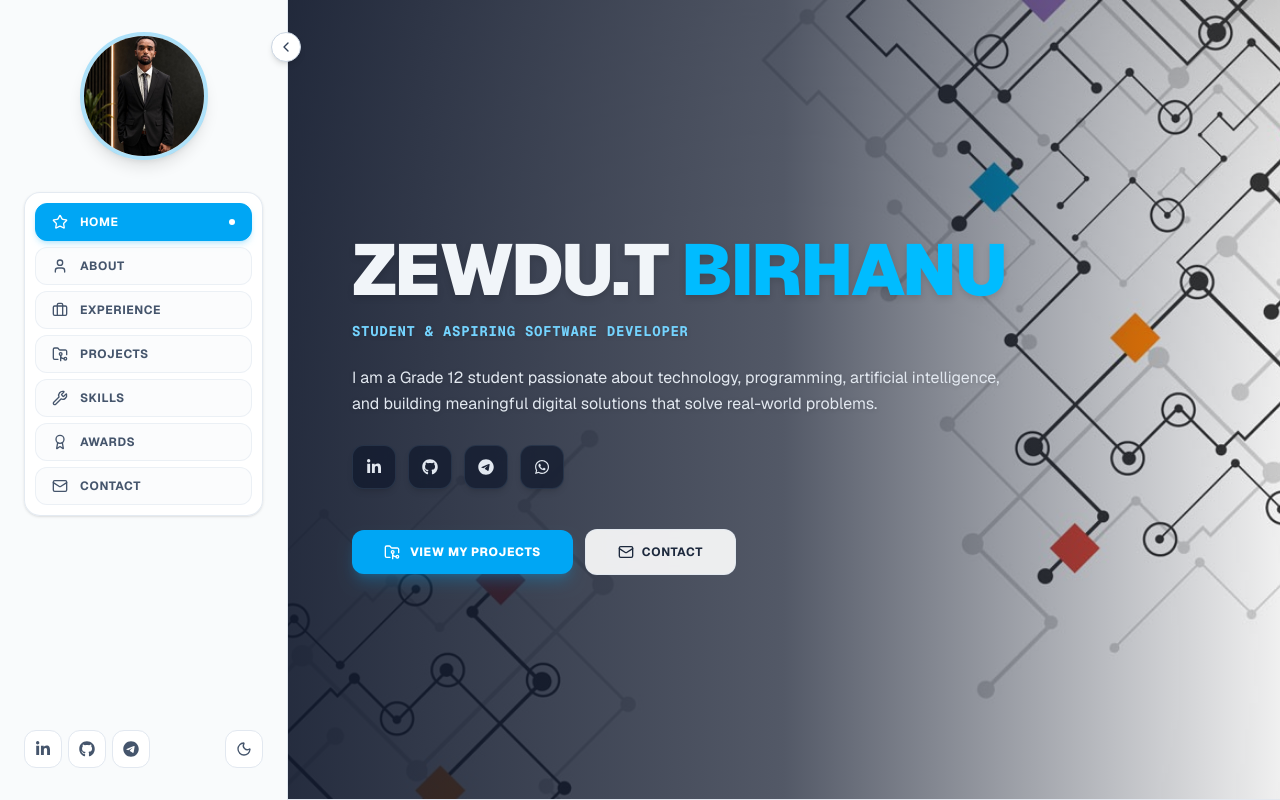
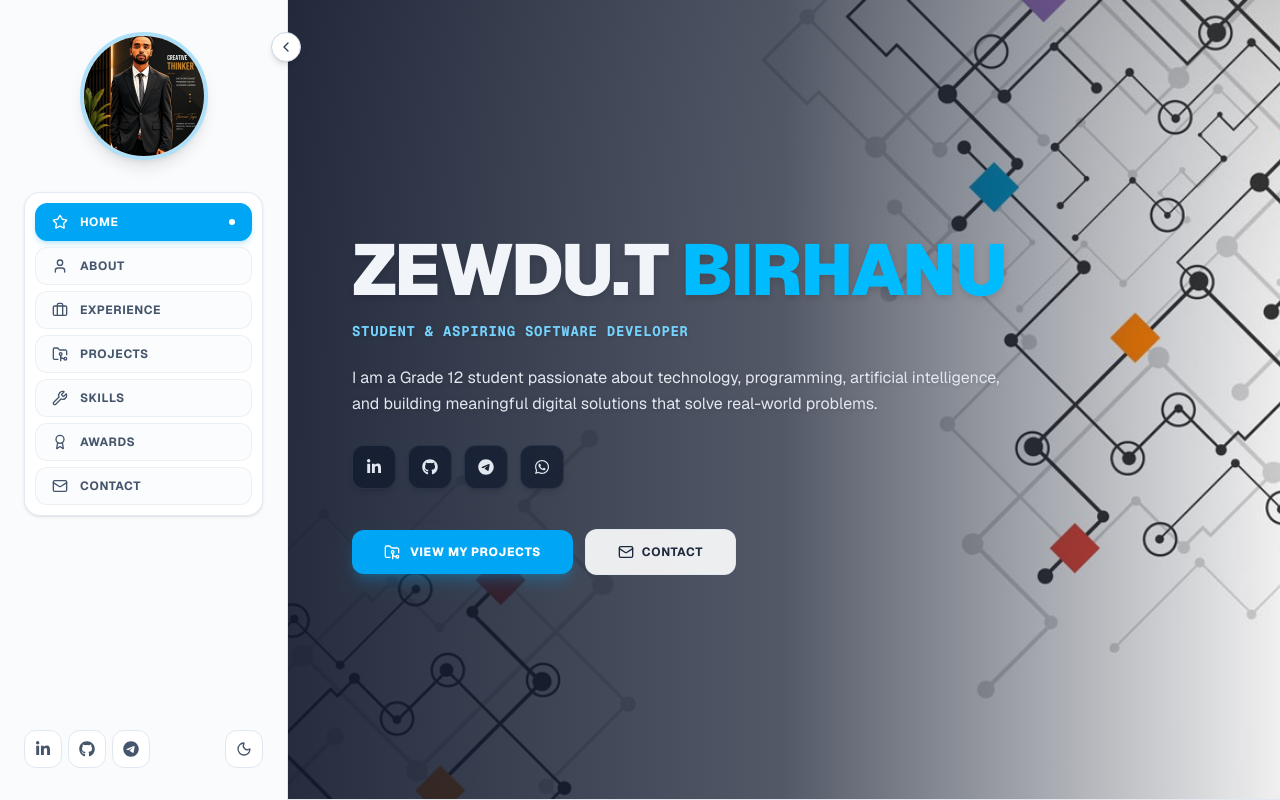
Before and after one commit to weldamlak/P-T, a Next.js app: page / in a window 1280 px wide. Built offline with nearby package versions, Linux system fonts and the light colour scheme.

Commit message:
Change avatar image path in user profile
Updated avatar image path from profile3.jpg to profile1.jpg.

```diff
--- a/app/page.tsx
+++ b/app/page.tsx
@@ -199,7 +199,7 @@ const PROFILE_DATA = {
   surname: "Birhanu",
   role: "Student & Aspiring Software Developer",
   bio: "I am a Grade 12 student passionate about technology, programming, artificial intelligence, and building meaningful digital solutions that solve real-world problems.",
-  avatar: "/profile3.jpg",
+  avatar: "/profile1.jpg",
   cvPath: "cv.pdf",
   socials: {
     linkedin: "https://www.linkedin.com/in/zewdu-taye-54b1b8366",
```
